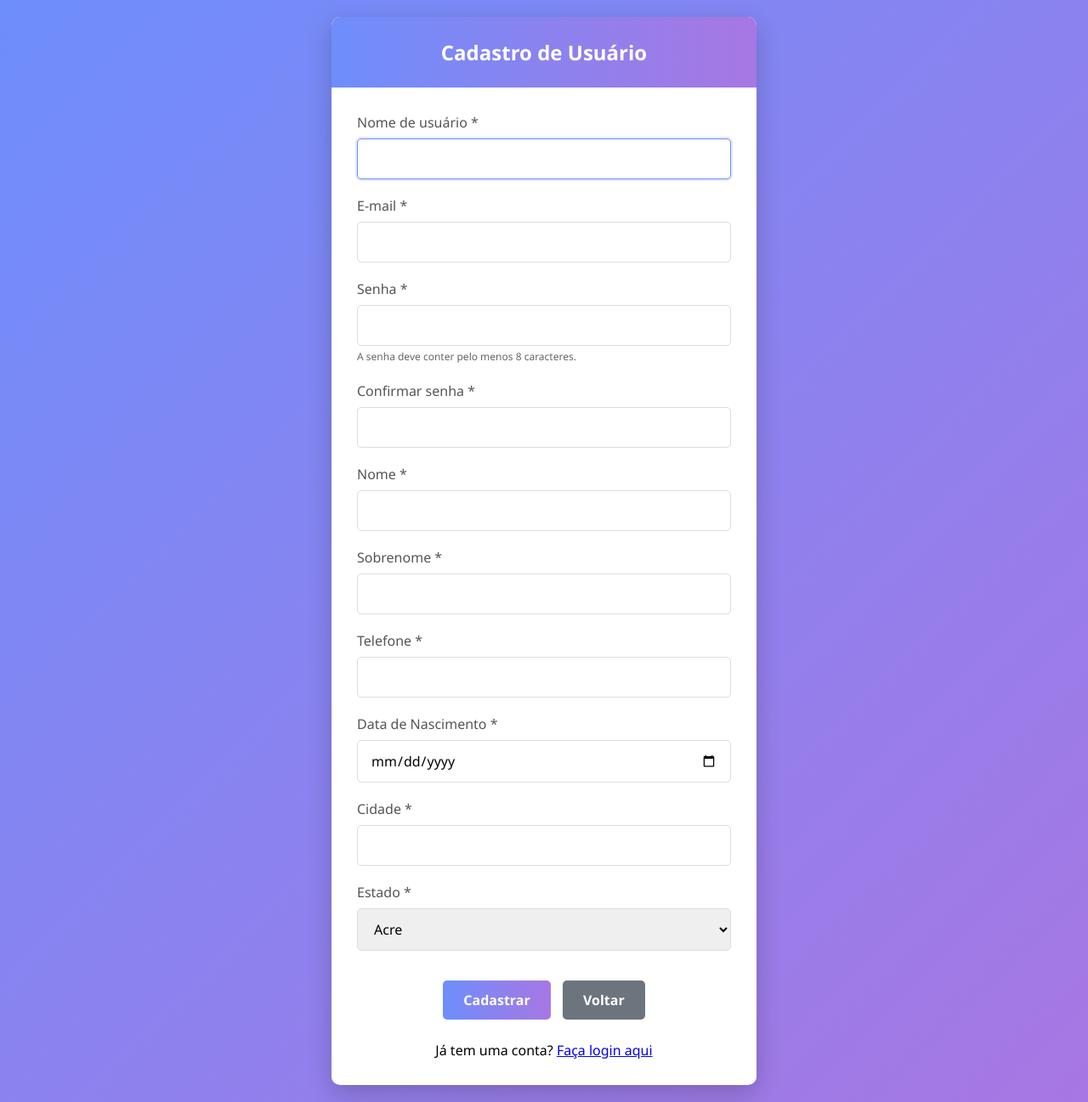
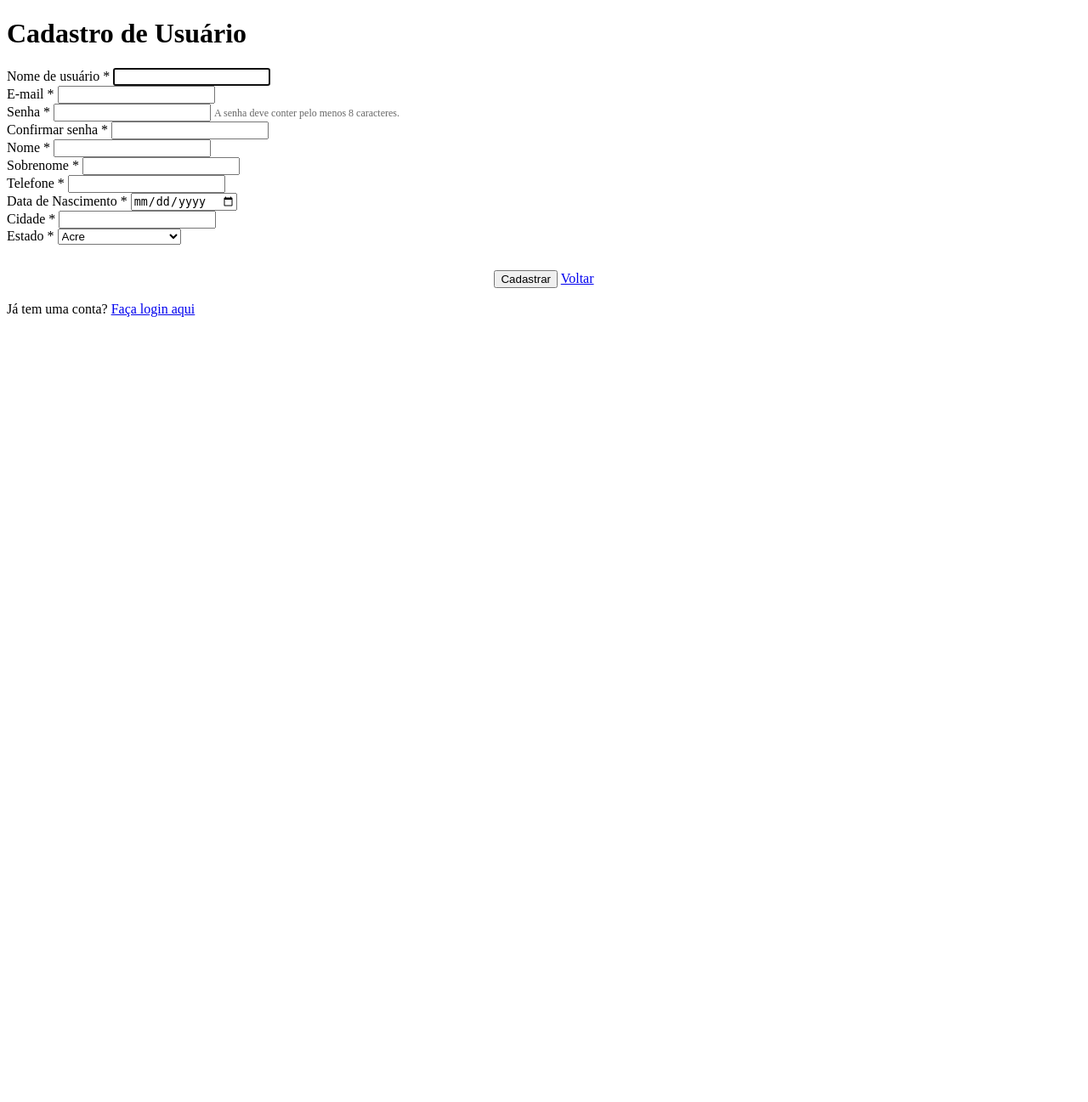
Before and after one commit to luccaszzzz/nuvem, a Django app: page /cadastro/ in a window 1280 px wide. Shown: the whole page at 85% size. After the commit the page ends 373 px from the top, so only its background shows below. Run offline with Django 5.2, Linux system fonts and the light colour scheme.

Commit message:
retirando css

```diff
--- a/templates/cadastro_usuario.html
+++ b/templates/cadastro_usuario.html
@@ -5,138 +5,7 @@
     <meta name="viewport" content="width=device-width, initial-scale=1.0">
     <title>Cadastro de Usuário</title>
     <style>
-        * {
-            margin: 0;
-            padding: 0;
-            box-sizing: border-box;
-            font-family: 'Segoe UI', Tahoma, Geneva, Verdana, sans-serif;
-        }
 
-        body {
-            background: linear-gradient(135deg, #6e8efb, #a777e3);
-            min-height: 100vh;
-            display: flex;
-            justify-content: center;
-            align-items: center;
-            padding: 20px;
-        }
-
-        .container {
-            width: 100%;
-            max-width: 500px;
-            background-color: white;
-            border-radius: 10px;
-            box-shadow: 0 10px 30px rgba(0, 0, 0, 0.2);
-            overflow: hidden;
-        }
-
-        .header {
-            background: linear-gradient(to right, #6e8efb, #a777e3);
-            color: white;
-            padding: 25px;
-            text-align: center;
-        }
-
-        .header h1 {
-            font-size: 24px;
-            font-weight: 600;
-        }
-
-        .content {
-            padding: 30px;
-        }
-
-        .form-group {
-            margin-bottom: 20px;
-        }
-
-        label {
-            display: block;
-            margin-bottom: 8px;
-            font-weight: 500;
-            color: #555;
-        }
-
-        input, select {
-            width: 100%;
-            padding: 12px 15px;
-            border: 1px solid #ddd;
-            border-radius: 5px;
-            font-size: 16px;
-            transition: border 0.3s;
-        }
-
-        input:focus, select:focus {
-            border-color: #6e8efb;
-            outline: none;
-            box-shadow: 0 0 0 2px rgba(110, 142, 251, 0.2);
-        }
-
-        .error {
-            color: #e74c3c;
-            font-size: 14px;
-            margin-top: 5px;
-        }
-
-        .btn {
-            display: inline-block;
-            padding: 12px 24px;
-            border: none;
-            border-radius: 5px;
-            text-decoration: none;
-            font-size: 16px;
-            font-weight: 600;
-            cursor: pointer;
-            transition: all 0.3s;
-            text-align: center;
-            margin: 5px;
-        }
-
-        .btn-primary {
-            background: linear-gradient(to right, #6e8efb, #a777e3);
-            color: white;
-        }
-
-        .btn-secondary {
-            background: #6c757d;
-            color: white;
-        }
-
-        .btn:hover {
-            transform: translateY(-2px);
-            box-shadow: 0 5px 15px rgba(0, 0, 0, 0.2);
-        }
-
-        .alert {
-            padding: 12px;
-            border-radius: 5px;
-            margin-bottom: 15px;
-        }
-
-        .alert-success {
-            background-color: #d4edda;
-            color: #155724;
-            border: 1px solid #c3e6cb;
-        }
-
-        .alert-error {
-            background-color: #f8d7da;
-            color: #721c24;
-            border: 1px solid #f5c6cb;
-        }
-
-        .messages {
-            margin-bottom: 20px;
-        }
-
-        .form-cadastro {
-            max-width: 100%;
-        }
-
-        .links {
-            text-align: center;
-            margin-top: 20px;
-        }
     </style>
 </head>
 <body>
```
